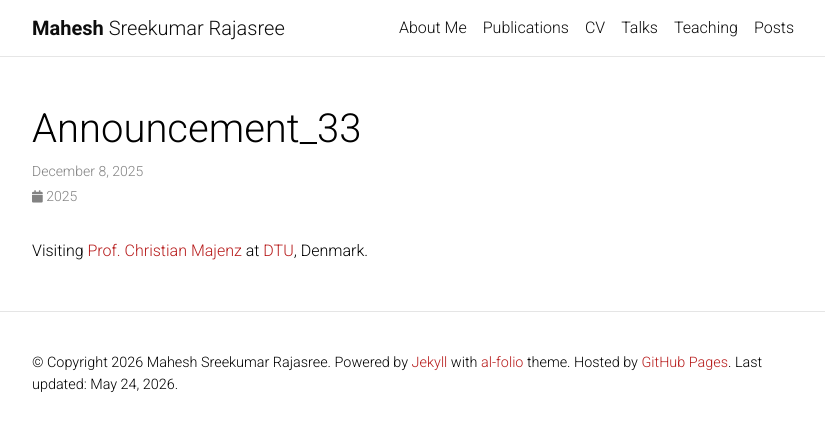
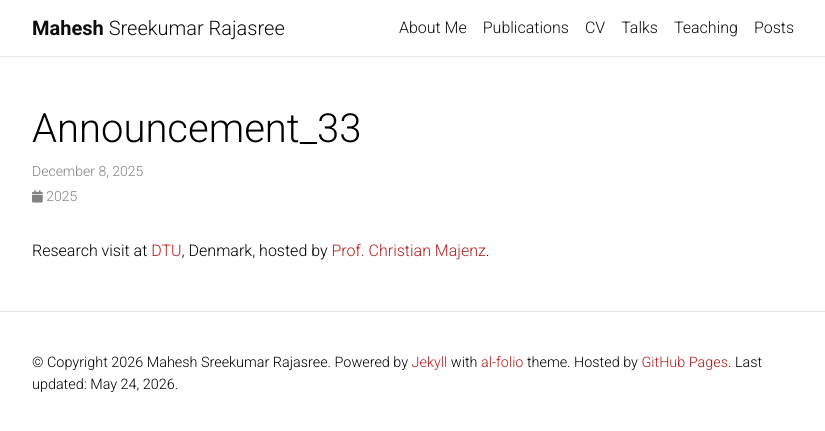
Before and after one commit to Mahe94/mahe94.github.io, a Jekyll site: the page built from _news/announcement_33.md, in a window 1280 px wide. Shown: the top 431 px of the page, without its empty margins (223-1048 px from the left). Built offline with Jekyll 4.4.1, drawn with Linux system fonts in a browser that asks for light colours; comment, search, counter and statistics services are not loaded; a style sheet for code colours, icons or effects is not loaded.

Commit message:
Update announcement_33.md

```diff
--- a/_news/announcement_33.md
+++ b/_news/announcement_33.md
@@ -5,4 +5,4 @@ inline: true
 related_posts: false
 ---
 
-Visiting <a href="https://www.christianmajenz.info/about-me.html">Prof. Christian Majenz</a> at <a href="https://www.dtu.dk/english/">DTU</a>, Denmark.
+Research visit at <a href="https://www.dtu.dk/english/">DTU</a>, Denmark, hosted by <a href="https://www.christianmajenz.info/about-me.html">Prof. Christian Majenz</a>.
```
